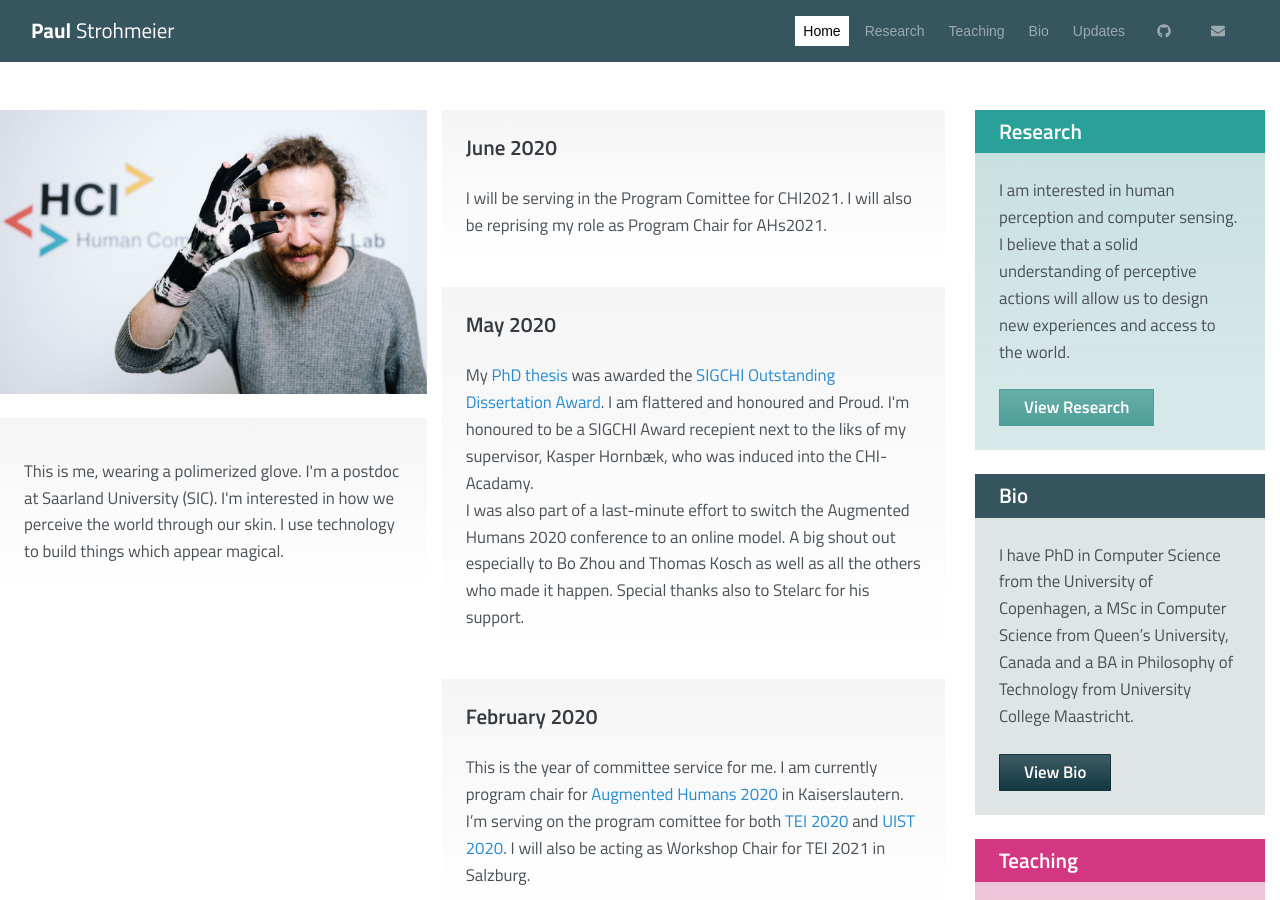
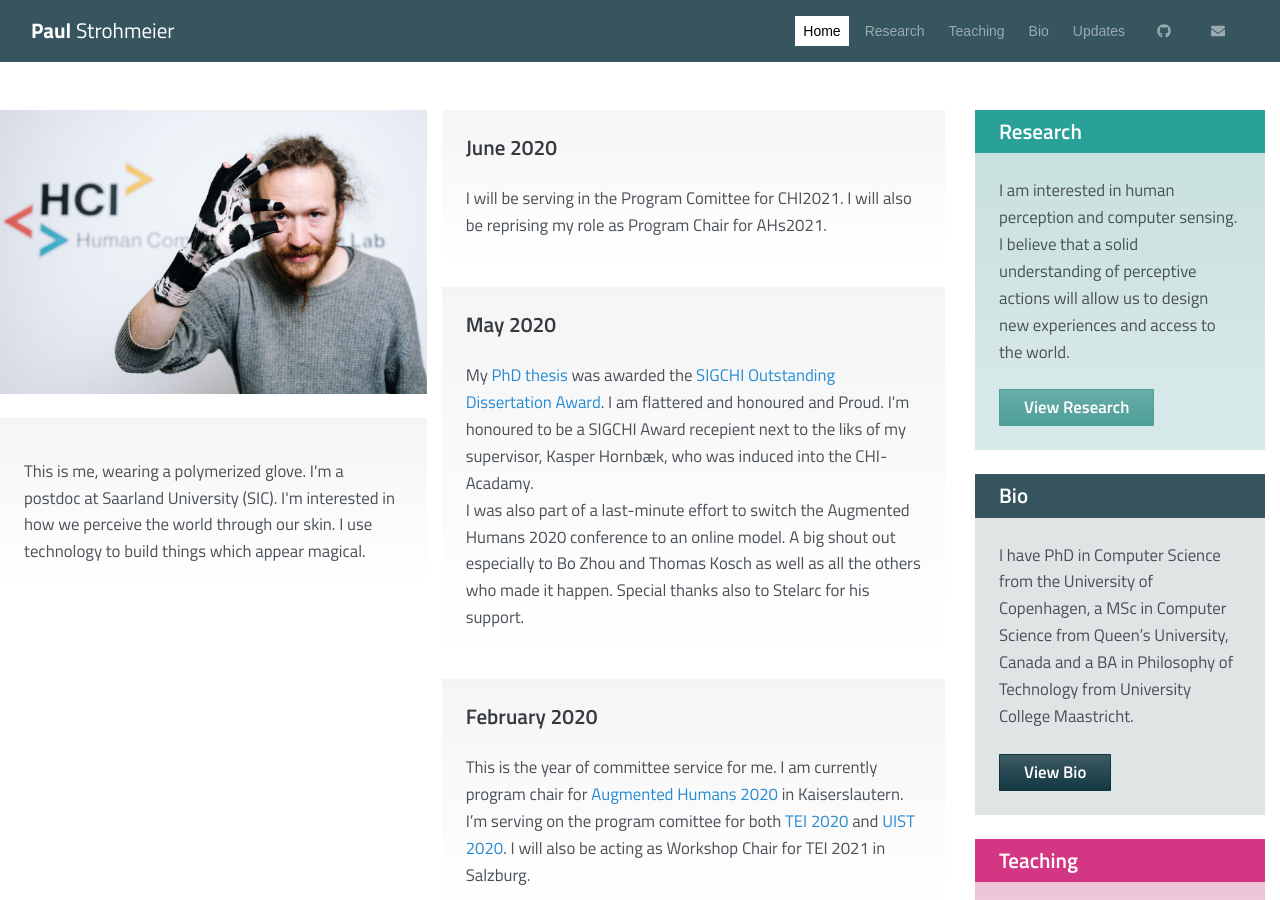
Before and after one commit to fkeel/fkeel.gitub.io, a Jekyll site: the page built from index.html, in a window 1280 px wide and 900 px high. Built offline with Jekyll 4.4.1, drawn with Linux system fonts in a browser that asks for light colours; the list of posts is cut into pages by our own code.

Commit message:
Update homepage.yaml

```diff
--- a/_data/homepage.yaml
+++ b/_data/homepage.yaml
@@ -3,7 +3,7 @@ about:
   image: /uploads/image/paul_glove.jpg
   title:
   description: |
-    This is me, wearing a polimerized glove. I'm a postdoc at Saarland University (SIC). I'm interested in how we perceive the world through our skin. I use technology to build things which appear magical.
+    This is me, wearing a polymerized glove. I'm a postdoc at Saarland University (SIC). I'm interested in how we perceive the world through our skin. I use technology to build things which appear magical.
 
 # middle column
 updates:
```
